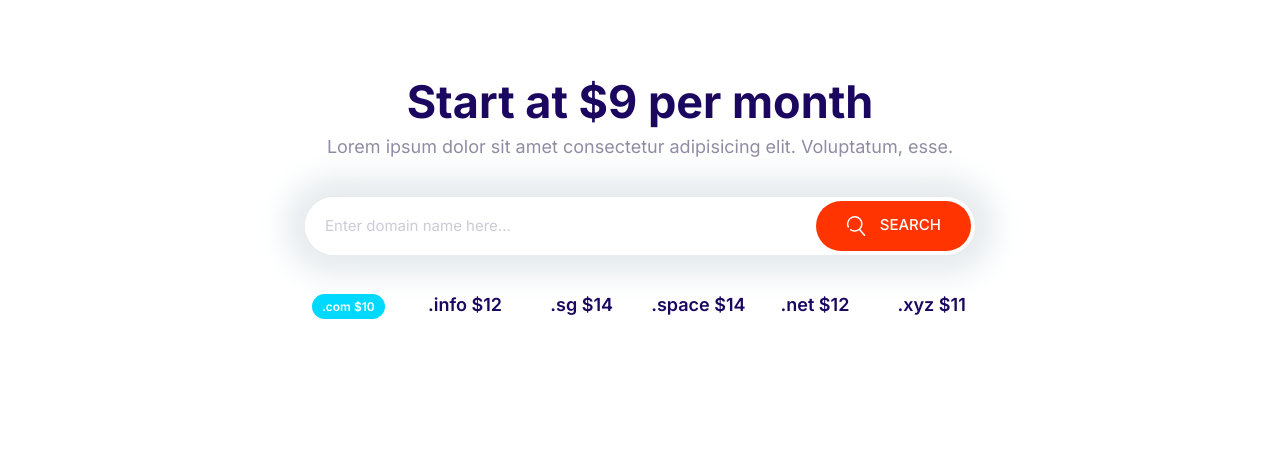
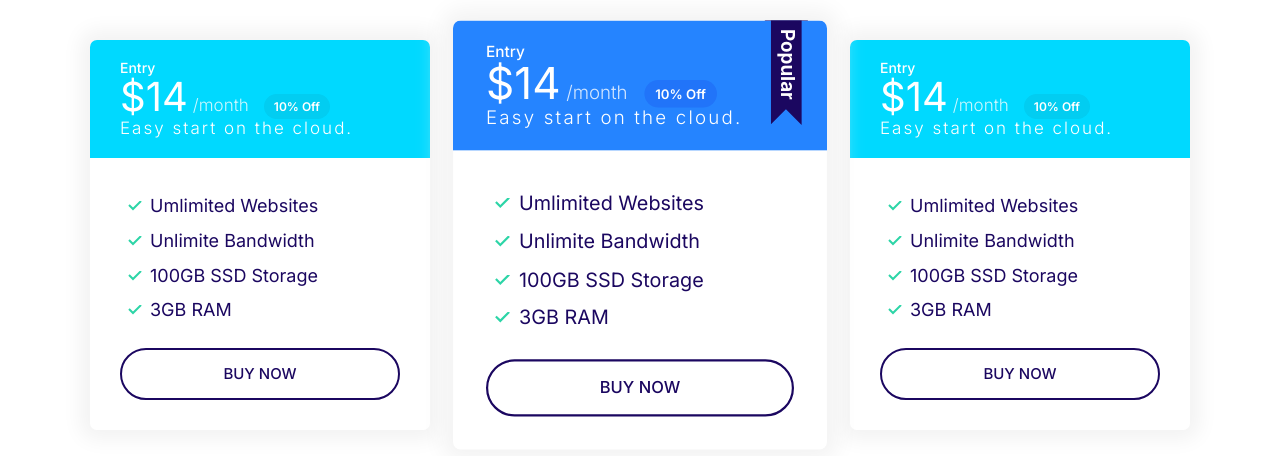
Before and after one commit to SomDhen/bhuhosting, a plain HTML site: page index.html in a window 1280 px wide. Drawn offline with Linux system fonts and the light colour scheme.

Commit message:
Build the plans block components.

```diff
--- a/css/styles.css
+++ b/css/styles.css
@@ -336,6 +336,10 @@ a {
 }
 
 /* Card Plans */
+.plan {
+  transition: transform 0.2s ease-out;
+}
+
 .plan__name {
   color: #fff;
   margin: 0;
@@ -384,6 +388,9 @@ a {
 }
 
 /* Plan Popular*/
+.plan--popular {
+  transform: scale(1.1);
+}
 .plan--popular .card__header {
   position: relative;
 }
@@ -395,6 +402,14 @@ a {
   position: absolute;
   top: -5px;
   right: 5%;
+}
+
+.plan:hover {
+  transform: scale(1.05);
+}
+
+.plan--popular:hover {
+  transform: scale(1.15);
 }
 
 /* Media Objects */
@@ -732,3 +747,13 @@ a {
     grid-template-columns: repeat(auto-fit, minmax(10rem, 1fr));
   }
 }
+
+/* Plans Block */
+.block-plans .grid {
+  gap: 8rem 4rem;
+}
+
+.block-plans .card {
+  max-width: 500px;
+  margin: 0 auto;
+}
--- a/index.html
+++ b/index.html
@@ -16,28 +16,70 @@
     <link rel="stylesheet" href="css/styles.css">
 </head>
 <body>
-    <section class="block container block-domain">
-        <header class="block__header">
-            <h2>Start at $9 per month</h2>
-            <p>Lorem ipsum dolor sit amet consectetur adipisicing elit. Voluptatum, esse.</p>
-        </header>
-        <div class="input-group">
-            <input class="input" type="text" placeholder="Enter domain name here...">
-            <button class="btn btn--accent">
-                <svg class="icon icon--white">
-                    <use xlink:href="images/sprite.svg#search"></use>
-                    </svg>
-                Search</button>
-        </div>
-        <ul class="list block-domain__prices">
-            <li ><span class="badge badge--secondary badge--small">.com $10</span></li>
-            <li>.info $12</li>
-            <li>.sg $14</li>
-            <li>.space $14</li>
-            <li>.net $12</li>
-            <li>.xyz $11</li>
-        </ul>
-    </section>
+   <section class="block container block-plans">
+       <div class="grid grid--1x3">
+            <div class="plan">
+                <div class="card card--secondary">
+                    <header class="card__header">
+                        <h3 class="plan__name" >Entry</h3>
+                        <span class="plan__price">$14</span>
+                        <span class="plan__billing-cycle">/month</span>
+                        <spa class="badge badge--secondary badge--small">10% Off</spa>
+                        <span class="plan__description">Easy start on the cloud.</span>
+                    </header>
+                    <div class="card__body">
+                        <ul class="list list--tick">
+                            <li class="list__item">Umlimited Websites</li>
+                            <li class="list__item">Unlimite Bandwidth</li>
+                            <li class="list__item">100GB SSD Storage</li>
+                            <li class="list__item">3GB RAM</li>
+                        </ul>
+                        <button class="btn btn--block btn--outline">Buy Now</button>
+                    </div>
+                </div>
+            </div>
+            <div class="plan plan--popular">
+                <div class="card card--primary">
+                    <header class="card__header">
+                        <h3 class="plan__name" >Entry</h3>
+                        <span class="plan__price">$14</span>
+                        <span class="plan__billing-cycle">/month</span>
+                        <spa class="badge badge--primary badge--small">10% Off</spa>
+                        <span class="plan__description">Easy start on the cloud.</span>
+                    </header>
+                    <div class="card__body">
+                        <ul class="list list--tick">
+                            <li class="list__item">Umlimited Websites</li>
+                            <li class="list__item">Unlimite Bandwidth</li>
+                            <li class="list__item">100GB SSD Storage</li>
+                            <li class="list__item">3GB RAM</li>
+                        </ul>
+                        <button class="btn btn--block btn--outline">Buy Now</button>
+                    </div>
+                </div>
+            </div>
+            <div class="plan">
+                <div class="card card--secondary">
+                    <header class="card__header">
+                        <h3 class="plan__name" >Entry</h3>
+                        <span class="plan__price">$14</span>
+                        <span class="plan__billing-cycle">/month</span>
+                        <spa class="badge badge--secondary badge--small">10% Off</spa>
+                        <span class="plan__description">Easy start on the cloud.</span>
+                    </header>
+                    <div class="card__body">
+                        <ul class="list list--tick">
+                            <li class="list__item">Umlimited Websites</li>
+                            <li class="list__item">Unlimite Bandwidth</li>
+                            <li class="list__item">100GB SSD Storage</li>
+                            <li class="list__item">3GB RAM</li>
+                        </ul>
+                        <button class="btn btn--block btn--outline">Buy Now</button>
+                    </div>
+                </div>
+            </div>
+       </div>
+   </section>
 
     <!-- JavaScript  -->
     <script src="js/main.js"></script>
```
Also changed, not shown: components/plans-block.html (added, +64 -0 lines).
